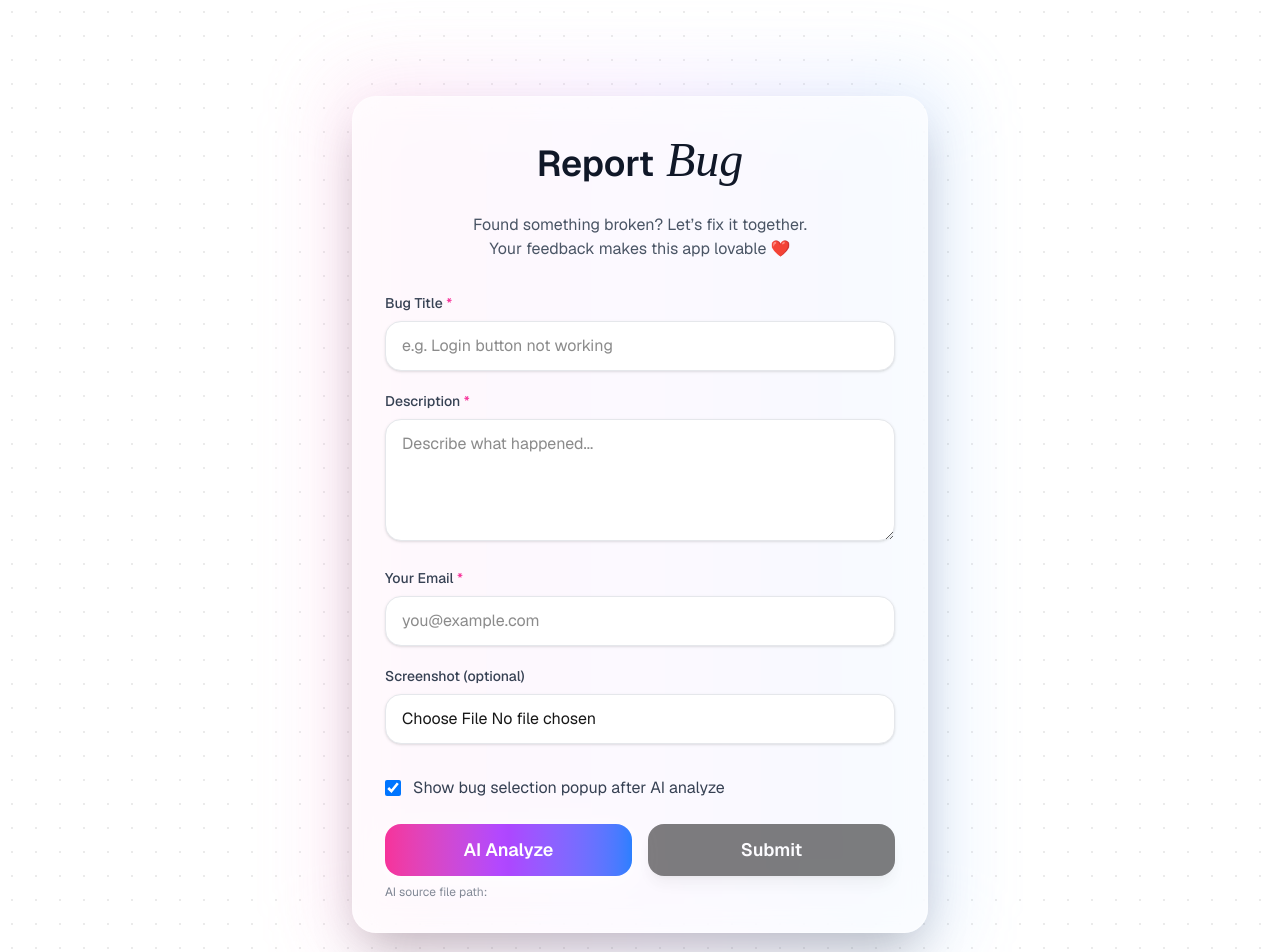
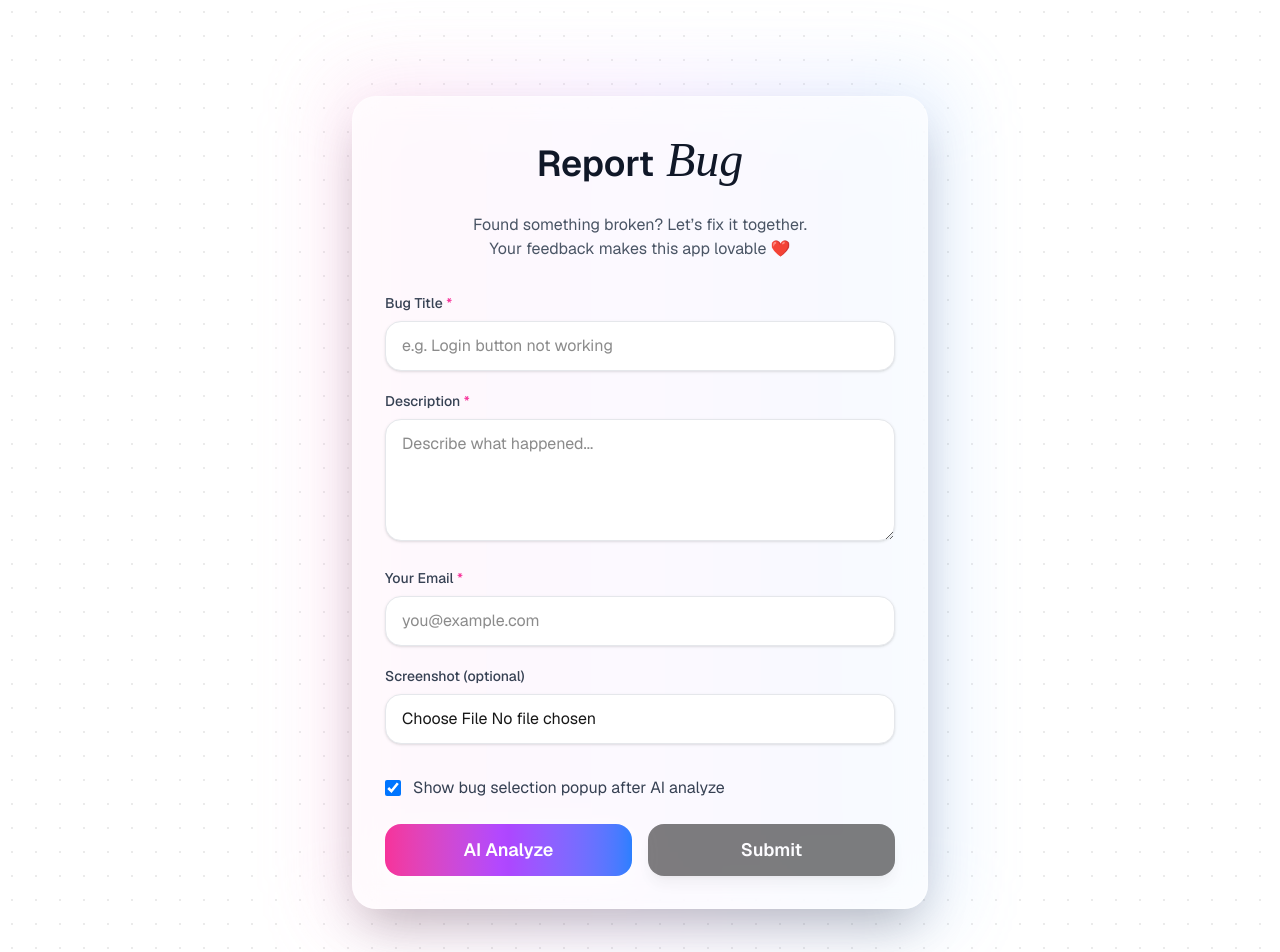
Before and after one commit to zdawan/AI-Bug-Tracker, a Next.js app in the folder client/: page /tester/url-bug-report in a window 1280 px wide. Shown: the top 952 px of the page. Built offline with nearby package versions, Linux system fonts and the light colour scheme.

Commit message:
Second Commit

```diff
--- a/client/app/tester/components/BugForm.jsx
+++ b/client/app/tester/components/BugForm.jsx
@@ -255,10 +255,10 @@ export default function BugForm({ onBugCreated, testUrl }) {
             {loading ? "Submitting..." : "Submit"}
           </button>
         </div>
-        <p className="mt-2 text-xs text-gray-500">
+        {/* <p className="mt-2 text-xs text-gray-500">
           AI source file path:{" "}
           <span className="font-mono">{aiSourceFileUrl}</span>
-        </p>
+        </p> */}
       </form>
       {/* ================================================= */}
       {/*                AI BUG LIST POPUP                  */}
```
